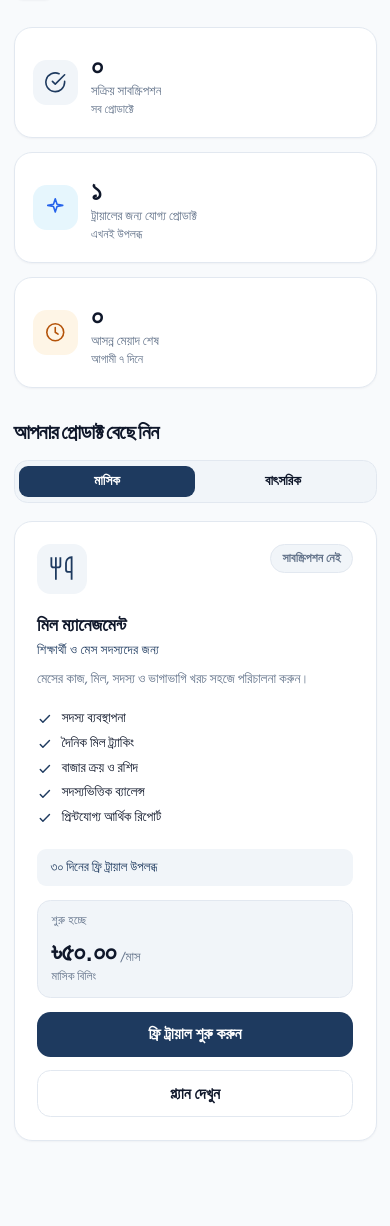
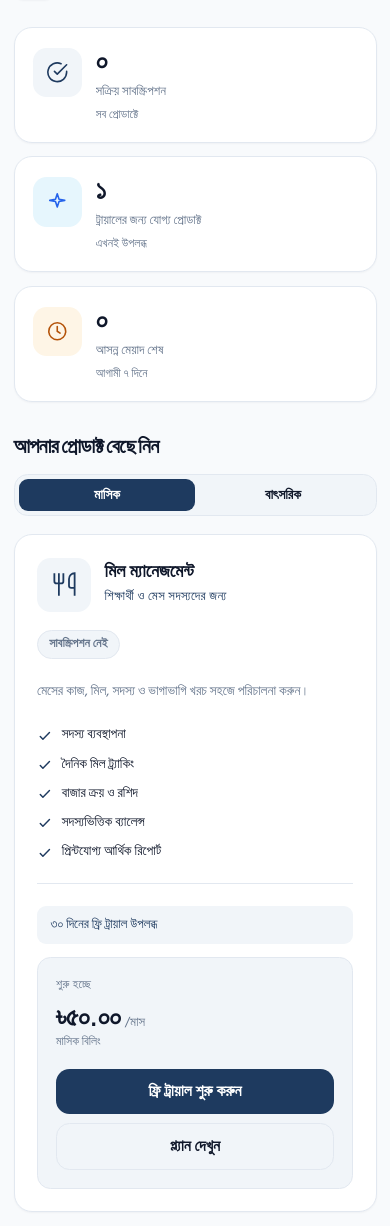
Before and after one commit to tamimzia7/hisabkhata, a Laravel app: page /subscriptions in a window 390 px wide. Shown: the part 176-1402 px from the top of the page. Before the commit the page ends 1317 px from the top, so only its background shows below. Run offline with Laravel 12, Linux system fonts and the light colour scheme; the visitor is signed in with stand-in values (Sample User, id 1); data comes from the database, SQL or seed files in the repository; data that the repository does not hold is empty; some libraries are stand-ins or nearby versions.

Commit message:
feat: Improve subscription overview layout for better readability and responsiveness

```diff
--- a/resources/views/subscriptions/index.blade.php
+++ b/resources/views/subscriptions/index.blade.php
@@ -56,37 +56,37 @@
                     </div>
                 </section>
             @else
-                <section class="grid gap-3 sm:grid-cols-3">
-                <div class="glass flex items-center gap-3 rounded-2xl p-4">
-                    <span class="flex h-10 w-10 shrink-0 items-center justify-center rounded-xl bg-emerald-500/10 text-emerald-400">
+                <section class="grid gap-3 sm:grid-cols-2 lg:grid-cols-3">
+                    <div class="glass flex h-full min-h-[112px] items-start gap-3 rounded-2xl p-4 sm:p-5">
+                        <span class="mt-0.5 flex h-11 w-11 shrink-0 items-center justify-center rounded-xl bg-emerald-500/10 text-emerald-400">
                             <svg class="h-5 w-5" fill="none" stroke="currentColor" stroke-width="1.7" viewBox="0 0 24 24"><path stroke-linecap="round" stroke-linejoin="round" d="M22 11.08V12a10 10 0 1 1-5.93-9.14"/><path stroke-linecap="round" stroke-linejoin="round" d="m9 11 3 3L22 4"/></svg>
                         </span>
-                    <div class="min-w-0">
-                        <p class="text-2xl font-bold font-display text-white">{{ localize_number($overview['active']) }}</p>
-                        <p class="truncate text-[11px] text-gray-400 font-bn">{{ __('subscription.overview.active') }}</p>
-                        <p class="truncate text-[10px] text-gray-500 font-bn">{{ __('subscription.overview.across_products') }}</p>
+                        <div class="min-w-0 flex-1">
+                            <p class="font-display text-2xl font-bold leading-none text-white">{{ localize_number($overview['active']) }}</p>
+                            <p class="mt-2 truncate text-[11px] text-gray-400 font-bn">{{ __('subscription.overview.active') }}</p>
+                            <p class="mt-1 truncate text-[10px] text-gray-500 font-bn">{{ __('subscription.overview.across_products') }}</p>
                         </div>
                     </div>
 
-                <div class="glass flex items-center gap-3 rounded-2xl p-4">
-                    <span class="flex h-10 w-10 shrink-0 items-center justify-center rounded-xl bg-sky-500/10 text-sky-400">
+                    <div class="glass flex h-full min-h-[112px] items-start gap-3 rounded-2xl p-4 sm:p-5">
+                        <span class="mt-0.5 flex h-11 w-11 shrink-0 items-center justify-center rounded-xl bg-sky-500/10 text-sky-400">
                             <svg class="h-5 w-5" fill="none" stroke="currentColor" stroke-width="1.7" viewBox="0 0 24 24"><path stroke-linecap="round" stroke-linejoin="round" d="m12 3 1.9 5.8L20 10l-6.1 1.2L12 17l-1.9-5.8L4 10l6.1-1.2L12 3Z"/></svg>
                         </span>
-                    <div class="min-w-0">
-                        <p class="text-2xl font-bold font-display text-white">{{ localize_number($overview['trialEligible']) }}</p>
-                        <p class="truncate text-[11px] text-gray-400 font-bn">{{ __('subscription.overview.trial_eligible') }}</p>
-                        <p class="truncate text-[10px] text-gray-500 font-bn">{{ __('subscription.overview.available_now') }}</p>
+                        <div class="min-w-0 flex-1">
+                            <p class="font-display text-2xl font-bold leading-none text-white">{{ localize_number($overview['trialEligible']) }}</p>
+                            <p class="mt-2 truncate text-[11px] text-gray-400 font-bn">{{ __('subscription.overview.trial_eligible') }}</p>
+                            <p class="mt-1 truncate text-[10px] text-gray-500 font-bn">{{ __('subscription.overview.available_now') }}</p>
                         </div>
                     </div>
 
-                <div class="glass flex items-center gap-3 rounded-2xl p-4">
-                    <span class="flex h-10 w-10 shrink-0 items-center justify-center rounded-xl bg-amber-500/10 text-amber-400">
+                    <div class="glass flex h-full min-h-[112px] items-start gap-3 rounded-2xl p-4 sm:p-5">
+                        <span class="mt-0.5 flex h-11 w-11 shrink-0 items-center justify-center rounded-xl bg-amber-500/10 text-amber-400">
                             <svg class="h-5 w-5" fill="none" stroke="currentColor" stroke-width="1.7" viewBox="0 0 24 24"><circle cx="12" cy="12" r="9"/><path stroke-linecap="round" stroke-linejoin="round" d="M12 7v5l3 2"/></svg>
                         </span>
-                    <div class="min-w-0">
-                        <p class="text-2xl font-bold font-display text-white">{{ localize_number($overview['upcoming']) }}</p>
-                        <p class="truncate text-[11px] text-gray-400 font-bn">{{ __('subscription.overview.upcoming') }}</p>
-                        <p class="truncate text-[10px] text-gray-500 font-bn">{{ __('subscription.overview.window', ['days' => localize_number($overview['windowDays'])]) }}</p>
+                        <div class="min-w-0 flex-1">
+                            <p class="font-display text-2xl font-bold leading-none text-white">{{ localize_number($overview['upcoming']) }}</p>
+                            <p class="mt-2 truncate text-[11px] text-gray-400 font-bn">{{ __('subscription.overview.upcoming') }}</p>
+                            <p class="mt-1 truncate text-[10px] text-gray-500 font-bn">{{ __('subscription.overview.window', ['days' => localize_number($overview['windowDays'])]) }}</p>
                         </div>
                     </div>
                 </section>
@@ -108,28 +108,32 @@
                     </div>
                 </div>
 
-                <div class="mt-4 grid gap-4 sm:grid-cols-2 xl:grid-cols-3">
+                <div class="mt-4 grid gap-4">
                     @foreach($products as $item)
-                        <article class="glass card-hover flex h-full flex-col rounded-2xl p-5">
-                            <div class="flex items-start justify-between gap-3">
-                                <span class="flex h-11 w-11 shrink-0 items-center justify-center rounded-xl bg-emerald-500/10 text-emerald-400">
+                        <article class="glass card-hover flex h-full flex-col rounded-2xl p-5 sm:p-6">
+                            <div class="flex flex-col gap-4 sm:flex-row sm:items-start sm:justify-between">
+                                <div class="flex min-w-0 items-start gap-3">
+                                    <span class="flex h-12 w-12 shrink-0 items-center justify-center rounded-xl bg-emerald-500/10 text-emerald-400">
                                         <svg class="h-6 w-6" fill="none" stroke="currentColor" stroke-width="1.6" viewBox="0 0 24 24">{!! $productIcons[$item['icon']] ?? $productIcons['utensils'] !!}</svg>
                                     </span>
-                                <span class="rounded-full border px-2.5 py-1 text-[10px] font-bold font-bn {{ $statusStyles[$item['status']] ?? $statusStyles['inactive'] }}">
-                                    {{ __('subscription.status.'.$item['status']) }}
-                                </span>
-                            </div>
-
-                            <h3 class="mt-4 text-base font-bold font-bn text-white">{{ $item['productName'] }}</h3>
+                                    <div class="min-w-0">
+                                        <h3 class="text-base font-bold font-bn text-white">{{ $item['productName'] }}</h3>
                                         <p class="mt-0.5 text-[11px] uppercase tracking-wide text-emerald-400 font-bn">{{ $item['audience'] }}</p>
                                         @if($onboarding && $recommendedProduct === $item['product'])
                                             <span class="mt-2 inline-flex w-fit rounded-full border border-emerald-500/25 bg-emerald-500/10 px-2.5 py-1 text-[10px] font-bold font-bn text-emerald-400">
                                                 {{ __('subscription.onboarding.recommended') }}
                                             </span>
                                         @endif
-                            <p class="mt-2 text-xs leading-relaxed text-gray-400 font-bn">{{ $item['description'] }}</p>
+                                    </div>
+                                </div>
+                                <span class="inline-flex w-fit shrink-0 items-center rounded-full border px-2.5 py-1 text-[10px] font-bold font-bn {{ $statusStyles[$item['status']] ?? $statusStyles['inactive'] }}">
+                                    {{ __('subscription.status.'.$item['status']) }}
+                                </span>
+                            </div>
 
-                            <ul class="mt-4 space-y-1.5">
+                            <div class="mt-5 grid flex-1 gap-5 lg:grid-cols-2">
+                                <p class="text-xs leading-relaxed text-gray-400 font-bn">{{ $item['description'] }}</p>
+                                <ul class="grid content-start gap-2.5 sm:grid-cols-2">
                                     @foreach($item['features'] as $feature)
                                         <li class="flex items-start gap-2 text-xs text-gray-300 font-bn">
                                             <svg class="mt-0.5 h-3.5 w-3.5 shrink-0 text-emerald-400" fill="none" stroke="currentColor" stroke-width="2.2" viewBox="0 0 24 24"><path stroke-linecap="round" stroke-linejoin="round" d="M5 13l4 4L19 7"/></svg>
@@ -137,8 +141,9 @@
                                         </li>
                                     @endforeach
                                 </ul>
+                            </div>
 
-                            <div class="mt-auto space-y-3 pt-5">
+                            <div class="mt-5 space-y-3 border-t border-white/10 pt-5">
                                 @if($item['currentSubscription'])
                                     <div class="space-y-1 rounded-xl border border-white/10 bg-white/5 px-3 py-2 text-[11px] text-gray-400 font-bn">
                                         <div class="flex items-center justify-between gap-2">
@@ -160,6 +165,7 @@
                                     </div>
                                 @endif
 
+                                <div class="space-y-2.5">
                                     @if($item['status'] === 'trial')
                                         <p class="rounded-lg bg-sky-500/10 px-3 py-2 text-[11px] text-sky-300 font-bn">{{ __('subscription.card.trial_active', ['days' => localize_number($item['trialRemainingDays'])]) }}</p>
                                     @elseif($item['trialEligible'])
@@ -173,8 +179,10 @@
                                     @elseif($item['status'] === 'cancelled')
                                         <p class="rounded-lg bg-white/5 px-3 py-2 text-[11px] text-gray-400 font-bn">{{ __('subscription.card.cancelled_hint') }}</p>
                                     @endif
+                                </div>
 
-                                <div class="rounded-xl border border-white/10 bg-white/5 px-3 py-2.5">
+                                <div class="flex flex-col gap-4 rounded-xl border border-white/10 bg-white/5 p-4 sm:flex-row sm:items-center sm:justify-between">
+                                    <div class="min-w-0 flex-1">
                                         <p class="text-[10px] uppercase tracking-wide text-gray-500 font-bn">{{ __('subscription.billing.starting_at') }}</p>
 
                                         <div x-show="billing === 'monthly'">
@@ -207,6 +215,7 @@
                                         </div>
                                     </div>
 
+                                    <div class="flex w-full shrink-0 flex-col gap-2 sm:w-auto sm:min-w-[220px]">
                                         @if($item['cta']['method'] === 'post')
                                             <form method="POST" action="{{ $item['cta']['url'] }}" onsubmit="this.querySelector('button').disabled = true;">
                                                 @csrf
@@ -224,6 +233,8 @@
                                                class="btn-green flex w-full items-center justify-center rounded-xl px-4 py-2.5 text-sm font-bold font-bn">{{ $item['cta']['label'] }}</a>
                                         @endif
                                     </div>
+                                </div>
+                            </div>
                         </article>
                     @endforeach
                 </div>
```
Lines whose indentation alone changed are shown as unchanged.
